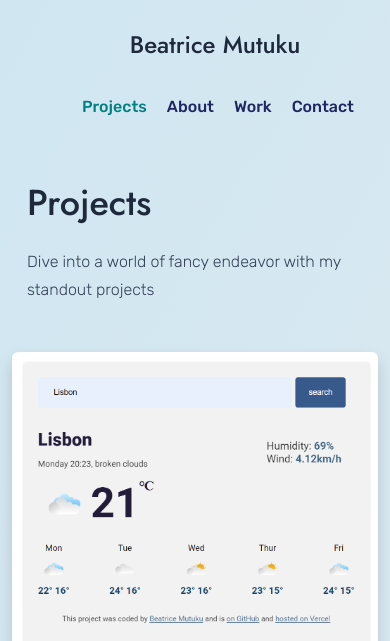
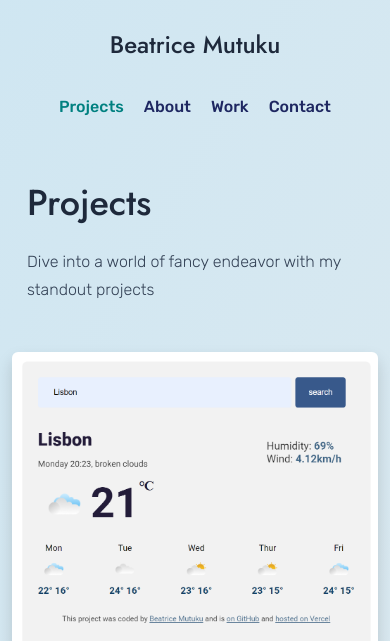
Before and after one commit to Beatricenzoa/Portfolio-Beatrice, a plain HTML site: page index.html in a window 390 px wide. Shown: the part 203-844 px from the top of the page. Drawn offline with nearby package versions, Linux system fonts and the light colour scheme.

Commit message:
updated portfolio css

```diff
--- a/styles/portfolio.css
+++ b/styles/portfolio.css
@@ -149,6 +149,9 @@ textarea {
     text-align: center;
     padding-top: 50px;
   }
+  .header-content {
+    margin: 0;
+  }
   nav ul {
     margin: auto;
   }
```
